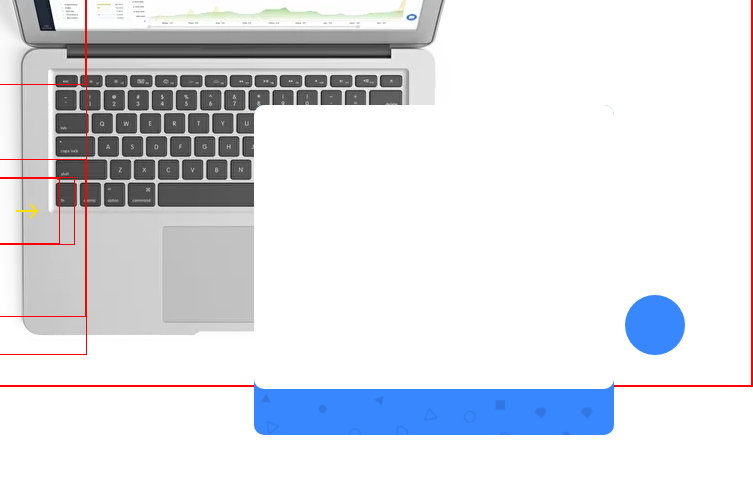
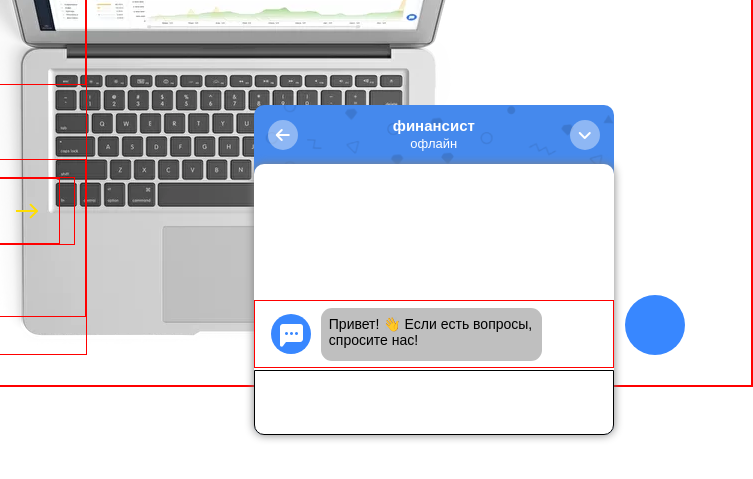
Before and after one commit to SomeOne1305/Finansist, a plain HTML site: page index.html in a window 1280 px wide. Shown: the part 285-764 px from the top of the page, 527-1280 px from the left. Drawn offline with Linux system fonts and the light colour scheme; a web font is replaced by a local one.

Commit message:
new changed

```diff
--- a/index.html
+++ b/index.html
@@ -50,10 +50,29 @@
         </section>
         <div class="fixed_com"></div>
         <div class="communicator">
-            <div class="write">
-
+            <div class="writing">
+                <div class="head">
+                    <div class="circle left"><i class="fa-solid fa-arrow-left"></i></div>
+                        <div class="titleHead" style="text-align: center; color: #fff;">
+                        <h5 style="font-size: 15px;">финансист</h5>
+                        <span style="font-size: 13px;">офлайн</span>
+                        </div>
+                    <div class="circle down"><i class="fa-solid fa-angle-down"></i></div>
+                </div>
+                <div class="write">
+                    <div class="window">
+                        <div class="chatting">
+                            <div class="user"></div>
+                            <div class="userWords">
+                                <p>Привет! 👋 Если есть вопросы, спросите нас!</p>
+                            </div>
+                        </div>
+                    </div>
+                    <div class="keyboard"></div>
+                </div>
             </div>
         </div>
     </section>
+    <script src="./app.js"></script>
 </body>
 </html>
--- a/style.css
+++ b/style.css
@@ -205,7 +205,7 @@ nav{
 .communicator{
     width: 360px;
     height: 330px;
-    background-color: #3887ff;
+    background-color: #4589ed;
     background-image: url(./img/pat-6.png);
     background-size: cover;
     background-repeat: no-repeat;
@@ -215,9 +215,113 @@ nav{
     left: 61%;
 }
 
+.writing{
+    width: 100%;
+    height: 100%;
+}
+
 .write{
     width: 100%;
-    height: 86%;
+    height: 82%;
     background-color: #fff;
+    box-shadow: 0 0 10px gray;
     border-radius: 10px;
 }
+
+.head{
+    width: 100%;
+    height: 18%;
+    border-radius: 10px;
+    padding: 0 14px;
+    display: flex;
+    justify-content: space-between;
+    align-items: center;
+}
+
+.circle{
+    width: 30px;
+    height: 30px;
+    background-color: rgba(255, 255, 255, 0.394);
+    border-radius: 100%;
+    display: flex;
+    justify-content: center;
+    align-items: center;
+    color: #fff;
+}
+
+.circle:hover{
+    background-color: rgba(255, 255, 255, 0.567);
+    transition: 0.3s ease-out;
+    cursor: pointer;
+}
+.circle:active{
+    background-color: rgba(255, 255, 255, 0.797);
+}
+
+.window{
+    height: 76%;
+    width: 100%;
+    overflow-y: auto;
+    overflow-x: hidden;
+}
+
+.chatting{
+    width: 100%;
+    height: 68px;
+    padding: 0 16px;
+    margin-top: 136px;
+    margin-bottom: 40px;
+    display: flex;
+    align-items: center;
+    border: 1px solid red;
+}
+
+.window::-webkit-scrollbar {
+    width: 4px;
+}
+
+.window:hover::-webkit-scrollbar-thumb {
+    display: block;
+}
+
+.window::-webkit-scrollbar-track {
+    background: transparent;
+}
+
+.window::-webkit-scrollbar-thumb {
+    background: #92b7ef;
+    border-radius: 3px;
+    display: none;
+}
+
+.window::-webkit-scrollbar-thumb:hover {
+    background: #4589ed;
+}
+
+.user{
+    width: 40px;
+    height: 40px;
+    border-radius: 100%;
+    background-color: #3887ff;
+    background-image: url(./img/avatar.png);
+    background-position: center;
+    background-repeat: no-repeat;
+}
+
+.userWords{
+    width: 68%;
+    height: 80%;
+    background-color: #bfbfbf;
+    border-radius: 11px;
+    margin-left: 10px;
+    font-size: 14px;
+    padding: 8px;
+}
+
+.keyboard{
+    width: 100%;
+    height: 24%;
+    border-bottom-left-radius: 10px;
+    border-bottom-right-radius: 10px;
+    border: 1px solid black;
+}
```
Also changed, not shown: app.js (added), img/avatar.png (added), 1 other file.
